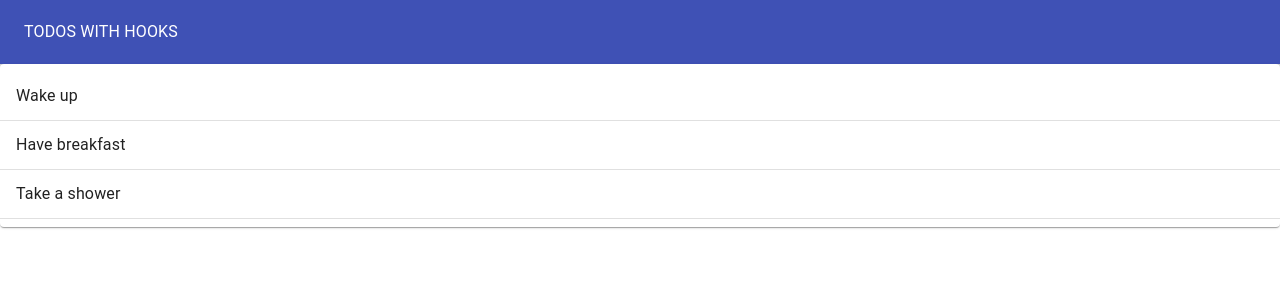
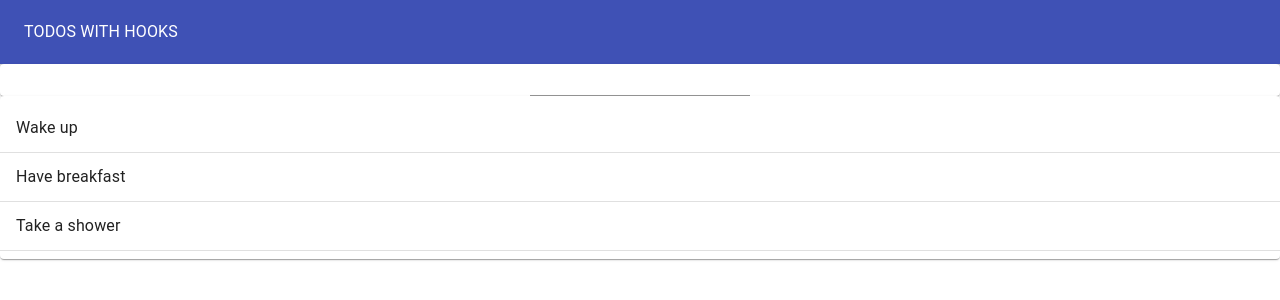
Before and after one commit to YermakovMikhail/ToDo_List, a React (Create React App) app: page / in a window 1280 px wide. Shown: the top 300 px of the page. Built offline with nearby package versions, Linux system fonts and the light colour scheme.

Commit message:
TodoForm, useInputState and update TodoApp

```diff
--- /dev/null
+++ b/src/TodoForm.js
@@ -0,0 +1,20 @@
+import React from "react"
+import Paper from "@material-ui/core/Paper"
+import TextField from "@material-ui/core/TextField"
+import useInputState from "./hooks/useInputState"
+function TodoForm({addTodo}){
+    const [value, handleChange, reset] = useInputState("");
+    return (
+        <Paper>
+            <form onSubmit={e=> {
+                e.preventDefault();
+                addTodo(value);
+                reset();
+            }}>
+                <TextField value={value} onChange = {handleChange} />
+            </form>
+        </Paper>
+    )
+
+}
+export default TodoForm;
--- a/src/TofoApp.js
+++ b/src/TofoApp.js
@@ -5,6 +5,7 @@
 import Toolbar from "@material-ui/core/Toolbar"
 import Grid from "@material-ui/core"
 import TodoList from "./TodoList"
+import TodoForm from "./TodoForm"
 function TodoApp(){
     const initialTodos = [
         {id: 1, task: "Wake up", complited: false},
@@ -12,6 +13,9 @@
         {id: 3, task: "Take a shower", complited: false}
     ]
     const [todos, setTodos] = useState(initialTodos);
+    const addTodo = newTodoText => {
+        setTodos([...todos,{id:4, task: newTodoText, complited: false}]);
+    };
     return(
         <Paper
             style ={{
@@ -25,6 +29,7 @@
                     <Typography color='inherit'> TODOS WITH HOOKS</Typography>
                 </Toolbar>
             </AppBar>
+            <TodoForm  addTodo = {addTodo}/>
             <TodoList todos={todos}/>
         </Paper>
     )
--- /dev/null
+++ b/src/hooks/useInputState.js
@@ -0,0 +1,11 @@
+import {useState} from "react"
+export default initialVal => {
+    const [value, setValue] = useState(initialVal);
+    const handlerChange = e => {
+        setValue(e.target.value);
+    };
+    const reset = () => {
+        setValue("");
+    };
+    return [value,handlerChange,reset];
+}
```
